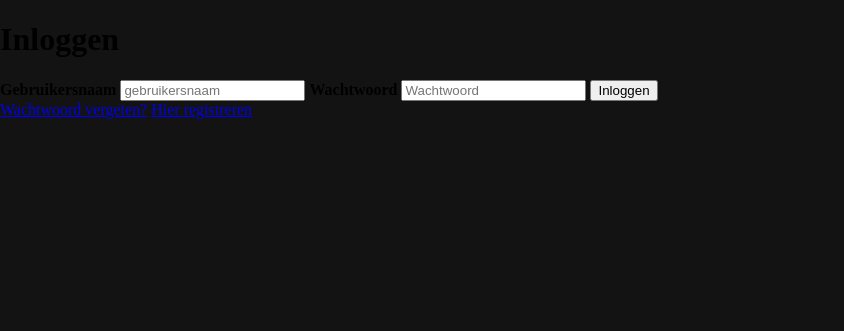
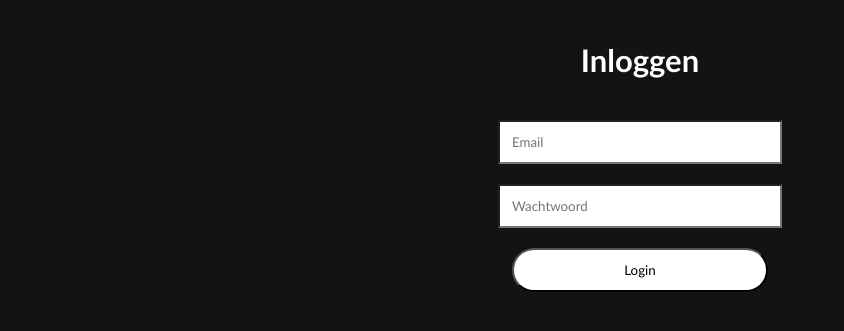
Before and after one commit to Firey-event559/Project-5, a PHP site: page /inloggen.php in a window 1280 px wide. Shown: the part 76-407 px from the top of the page, without its empty margins (0-844 px from the left). Run offline with PHP 8.4, Linux system fonts and the light colour scheme.

Commit message:
inlogpagina bijgewerkt

```diff
--- a/Code/inloggen.php
+++ b/Code/inloggen.php
@@ -12,23 +12,13 @@
 <body>
 <?php include 'nav.php'; ?>
 
-<div class="container">
-    <form method="POST" action="">
-        <h1>Inloggen</h1>
-        <label for="user"><b>Gebruikersnaam</b></label>
-        <input type="text" placeholder="gebruikersnaam" id="user" name="username" required>
+    <form class="createaccount" onsubmit=" return validateEmail()" method="post">
+        <h1 class="account">Inloggen</h1>
+        <input class="create_account_input" type="Email" placeholder="Email" required name="email" id="email">
+        <input class="create_account_input" type="password" placeholder="Wachtwoord" required name="wachtwoord">
+        <input class="submit_account" type="submit" value="Login">
+    </form>
 
-        <label for="password"><b>Wachtwoord</b></label>
-        <input type="password" placeholder="Wachtwoord" id="password" name="password" required>
-
-        <button type="submit">Inloggen</button>
-
-        <div class="options">
-            <a href="#">Wachtwoord vergeten?</a>  <a href="#">Hier registreren</a>
-        </div>
-
-    </form>
-</div>
-
+<script src="main.js"></script>
 </body>
 </html>
```
Also changed, not shown: Code/main.css (+0 -41 lines).
